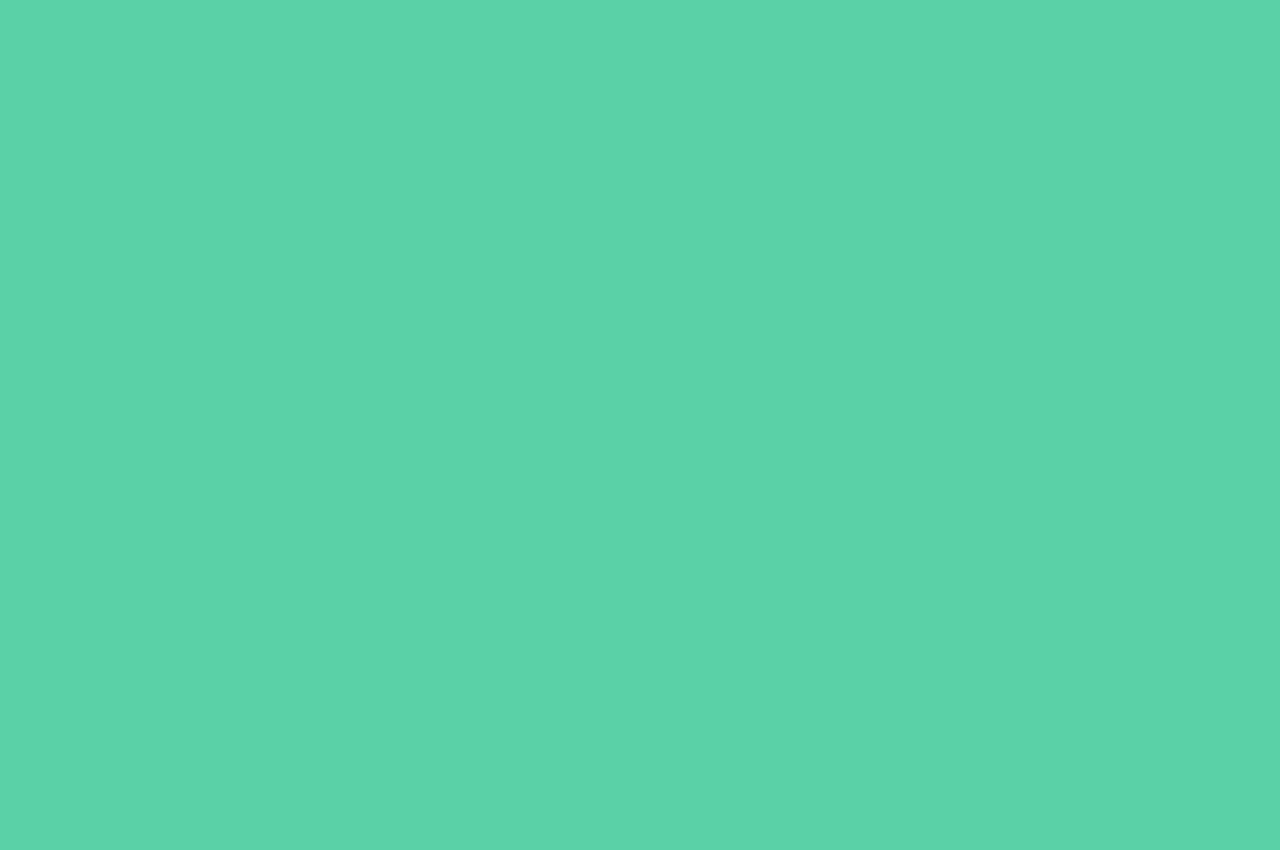
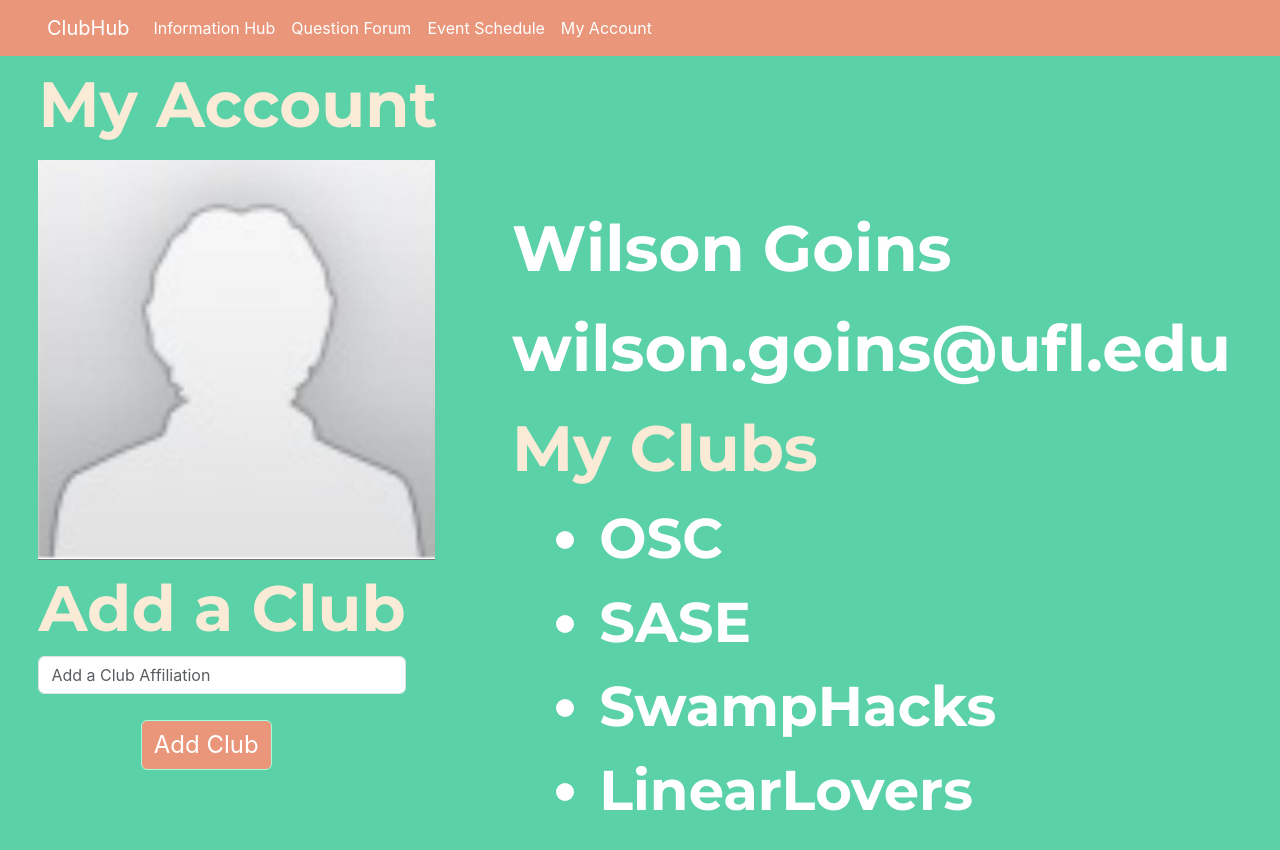
Before and after one commit to WilsonGoins/ClubHub, a React (Create React App) app in the folder React/clubhub/: page /myaccount in a window 1280 px wide. Before the commit this address had no page. Shown: the top 850 px of the page. Before the commit the page ends 800 px from the top, so only its background shows below. Built offline with nearby package versions, Linux system fonts and the light colour scheme.

Commit message:
did my account page

```diff
--- a/React/clubhub/src/App/App.js
+++ b/React/clubhub/src/App/App.js
@@ -10,6 +10,7 @@ import EventSchedule from '../EventSchedule/EventSchedule';
 import QuestionForum from '../QuestionForum/QuestionForum';
 import PostPage from "../PostPage/PostPage"
 import CreatePost from '../CreatePost/CreatePost';
+import MyAccount from '../MyAccount/MyAccount';
 
 
 function App() {
@@ -26,7 +27,7 @@ function App() {
                 <Route path="/eventschedule" exact element={<EventSchedule />} />
                 <Route path="/post" exact element={<PostPage />} />
                 <Route path="/createpost" exact element={<CreatePost />} />
-
+                <Route path="/myaccount" exact element={<MyAccount />} />
 
             </Routes>
         </BrowserRouter>
--- /dev/null
+++ b/React/clubhub/src/MyAccount/MyAccount.css
@@ -0,0 +1,67 @@
+.MA-title-container {
+    position: absolute;
+    left: 3%;
+    top: 7%;
+}
+
+.MA-title-text {
+    font-family: 'Montserrat';
+    font-size: 400%;
+    font-weight: bold;
+    color: antiquewhite;
+}
+
+.MA-image {
+    position: absolute;
+    left: 3%;
+    top: 20%;
+    height: 50%;
+}
+
+.MA-name-container {
+    position: absolute;
+    left: 40%;
+    top: 25%;
+}
+
+.MA-name-text {
+    font-family: 'Montserrat';
+    font-size: 400%;
+    color: white;
+    font-weight: bold;
+}
+
+.MA-email-container {
+    position: absolute;
+    left: 40%;
+    top: 37.5%;
+}
+
+.MA-club-container {
+    position: absolute;
+    left: 40%;
+    top: 50%;
+    width: 60%;
+}
+
+.MA-club-text {
+    font-family: 'Montserrat';
+    font-size: 350%;
+    color: white;
+    font-weight: bold;
+    margin-left: 7.5%;
+    cursor: pointer;
+}
+
+.MA-add-club-container {
+    position: absolute;
+    left: 3%;
+    top: 70%;
+}
+
+.MA-add-club-btn {
+    position: absolute;
+    top: 90%;
+    left: 11%;
+    font-size: 150%;
+}
--- /dev/null
+++ b/React/clubhub/src/MyAccount/MyAccount.js
@@ -0,0 +1,98 @@
+import React, { useState, useEffect } from "react"
+import { useNavigate } from "react-router-dom"
+import Navbar from "../Navbar/Navbar"
+import "./MyAccount.css"
+import UserImage from "./UserImage.jpg"
+
+const MyAccount = () => {
+    const navigate = useNavigate();
+    const [searchHovered, setSearchHovered] = useState(false);
+    const [clubToAdd, setClubToAdd] = useState("");
+    const clubList = ["OSC", "SASE", "SwampHacks", "LinearLovers"]      // TODO: get club list from database
+
+    const searchButtonStyle = {
+        backgroundColor: searchHovered ? '#A0FFDD' : '#E9967A',
+        borderColor: searchHovered ? '#A0FFDD' : '#A0FFDD',
+        color: searchHovered ? '#E9967A' : '#FFFFFF',
+        transition: 'background-color 0.3s, border-color 0.3s, color 0.3s'
+    };
+
+    const AddClub = () => { // TODO: write to backend
+       console.log(clubToAdd);
+    }
+
+    useEffect(() => {
+        if (!true) {     // TODO: check if they are NOT logged in                                IMPORTANT
+            navigate("/")
+        }
+    }, []);
+
+    const handleSearchHover = () => {
+        setSearchHovered(true);
+    };
+
+    const handleSearchMouseLeave = () => {
+        setSearchHovered(false);
+    };
+
+
+    return (
+        <div className="QF-bg">
+            <Navbar />
+
+            {/* title */}
+            <div className="MA-title-container">
+                <div className="MA-title-text">
+                   My Account
+                </div>
+            </div>
+
+            {/* image */}
+            <img className="MA-image" src={UserImage} alt="User Image"></img>
+
+            {/* title */}
+            <div className="MA-name-container">
+                <div className="MA-name-text">
+                    Wilson Goins
+                </div>
+            </div>
+
+            {/* email */}
+            <div className="MA-email-container">
+                <div className="MA-name-text">
+                    wilson.goins@ufl.edu
+                </div>
+            </div>
+
+            {/* clubs */}
+            <div className="MA-club-container">
+                <div className="MA-title-text">
+                    My Clubs
+                </div>
+
+                <ul>
+                    {clubList.map((item, index) => (
+                        <li key={index} className="MA-club-text" onClick={() => {navigate(item)}}>{item}</li>
+                    ))}
+                </ul>
+            </div>
+
+            {/* add a club */}
+            <div className="MA-add-club-container">
+                <div className="MA-title-text"> Add a Club</div>
+
+                <div class="mb-3">
+                    <input class="form-control" id="exampleFormControlInput1" placeholder="Add a Club Affiliation" onChange={(event) => {setClubToAdd(event.target.value)}} value={clubToAdd}/>
+                </div>
+            </div>
+
+            <button className="MA-add-club-btn btn btn-outline-success NVB-text-color" style={searchButtonStyle} onMouseEnter={handleSearchHover} onMouseLeave={handleSearchMouseLeave} type="submit"
+                onClick={AddClub}>
+                Add Club
+            </button>
+
+        </div>
+    )
+}
+
+export default MyAccount
--- a/React/clubhub/src/Navbar/Navbar.js
+++ b/React/clubhub/src/Navbar/Navbar.js
@@ -49,7 +49,8 @@ const Navbar = () => {
     const navItemStyles = {
         clubHub: {
             color: navItemHovered.clubHub ? '#A0FFDD' : '#FFFFFF',
-            transition: 'color 0.3s'
+            transition: 'color 0.3s',
+            marginLeft: "35px",
         },
         informationHub: {
             color: navItemHovered.informationHub ? '#A0FFDD' : '#FFFFFF',
@@ -121,17 +122,12 @@ const Navbar = () => {
                         Event Schedule
                     </a>
                     </li>
-                    <li className="nav-item dropdown">
-                    <a className="nav-link dropdown-toggle NVB-text-color"  role="button" data-bs-toggle="dropdown" aria-expanded="false" style={navItemStyles.donateToWilson} onMouseEnter={() => handleNavItemHover('donateToWilson')} onMouseLeave={() => handleNavItemMouseLeave('donateToWilson')}
-                        onClick={() => {navigationFunction("/#")}}>
-                        Donate to Wilson
+
+                    <li className="nav-item">
+                    <a className="nav-link NVB-text-color"   aria-disabled="true" style={navItemStyles.donateToWilson} onMouseEnter={() => handleNavItemHover('donateToWilson')} onMouseLeave={() => handleNavItemMouseLeave('donateToWilson')}
+                        onClick={() => {navigationFunction("/myaccount")}}>
+                        My Account
                     </a>
-                    <ul className="dropdown-menu">
-                        <li><a className="dropdown-item" href="#">Give Kisses</a></li>
-                        <li><a className="dropdown-item" href="#">Give Money</a></li>
-                        <li><hr className="dropdown-divider" /></li>
-                        <li><a className="dropdown-item" href="#">Give Praise and Admiration</a></li>
-                    </ul>
                     </li>
 
                 </ul>
```
Also changed, not shown: React/clubhub/src/MyAccount/UserImage.jpg (added).
